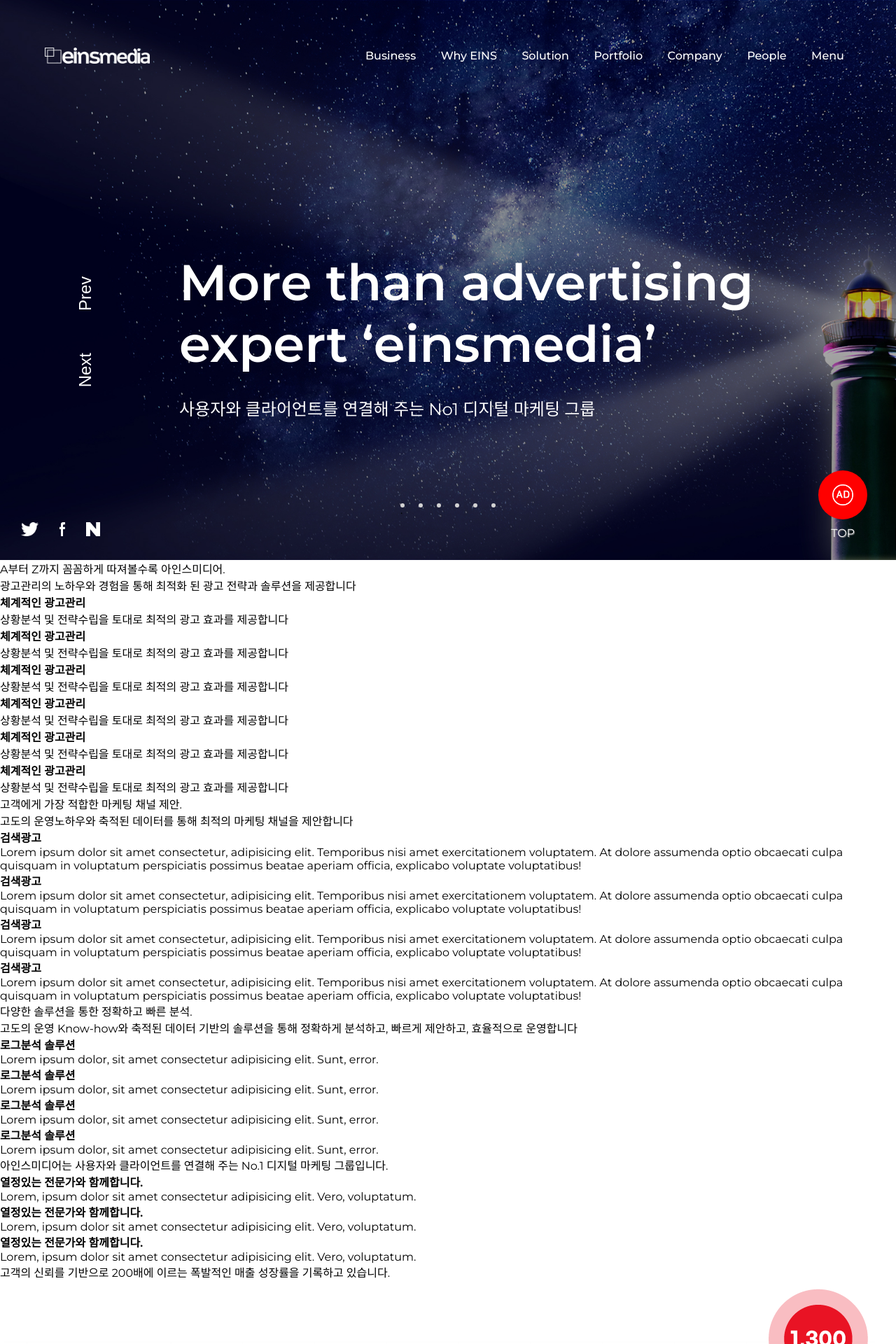
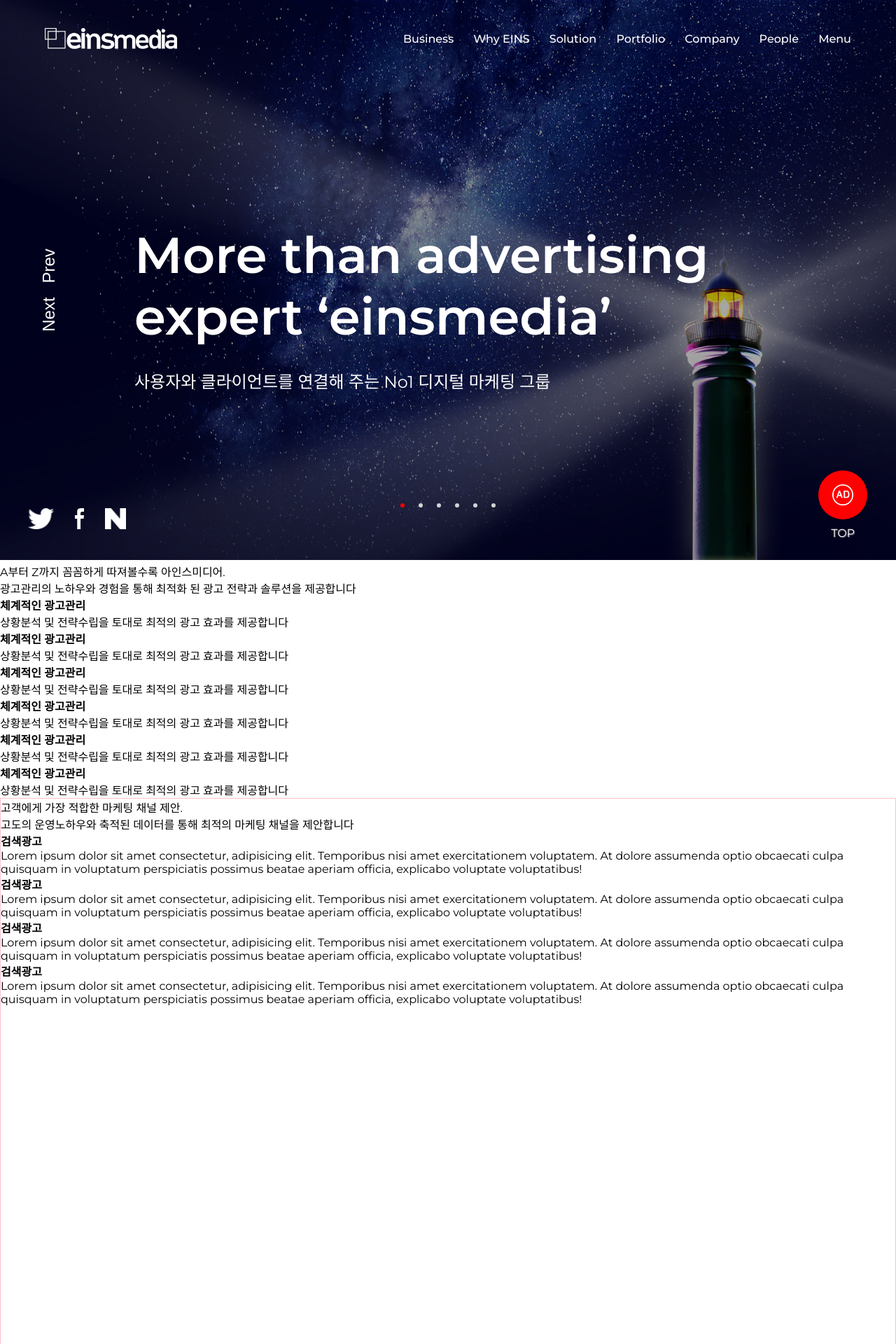
Before and after one commit to jiseung-kang/Publishing-Study, a PHP site: page / in a window 1280 px wide. Shown: the top 1920 px of the page at 70% size. Run offline with PHP 8.4, Linux system fonts and the light colour scheme.

Commit message:
update einsmedia

```diff
--- a/einsmedia/css/common.css
+++ b/einsmedia/css/common.css
@@ -50,75 +50,83 @@ a {
   text-decoration: none;
 }
 
-.main-bg {
-  background: no-repeat url("../images/bg7.jpg");
-  background-size: cover;
+.main #bg {
+  width: 100vw;
   height: 100vh;
+  z-index: -1;
 }
-.main-bg header {
+.main header {
+  position: absolute;
+  top: 0;
+  right: 0;
+  width: 90vw;
+  font-weight: 500;
+  padding: 5vh 5vw;
   display: flex;
   flex-direction: row;
   align-items: center;
   justify-content: space-between;
-  font-weight: 500;
-  padding: 60px 5%;
 }
-.main-bg header img {
-  width: 150px;
+.main header img {
+  height: 30px;
 }
-.main-bg header nav ul {
+.main header nav ul {
   display: flex;
   flex-direction: row;
   align-items: center;
   justify-content: space-between;
-  width: 55vw;
+  width: 50vw;
   color: white;
 }
-.main-bg header nav ul li {
-  padding: 10px;
+.main article {
+  position: absolute;
+  top: 40%;
+  bottom: 0;
+  color: white;
 }
-.main-bg article {
-  color: white;
-  margin-top: 25vh;
-}
-.main-bg article .wrap-btn {
+.main article .wrap-btn {
   display: flex;
   flex-direction: row;
   align-items: center;
-  justify-content: center;
-  position: absolute;
-  top: calc(50vh + 30px);
-  left: 1vw;
+  justify-content: flex-start;
+  float: left;
+  margin-top: 10vh;
   font-weight: 500;
   color: white;
   font-size: 24px;
   transform: rotate(-90deg);
 }
-.main-bg article .wrap-btn button {
-  padding: 30px;
+.main article .wrap-btn button {
+  padding: 0px 10px;
 }
-.main-bg article h3 {
-  margin-left: 20vw;
+.main article h3 {
+  margin-left: 15vw;
   font-size: 72px;
   font-weight: 600;
 }
-.main-bg article p {
+.main article p {
   font-size: 24px;
-  margin: 30px 0 0 20vw;
+  margin: 30px 0 0 15vw;
   font-weight: 300;
 }
-.main-bg article .wrap-icon {
+.main article .wrap-icon {
   display: flex;
   flex-direction: row;
   align-items: center;
-  justify-content: center;
+  justify-content: flex-start;
   position: absolute;
-  bottom: 30px;
-  left: 30px;
+  left: 5vh;
+  bottom: 5vh;
 }
-.main-bg article .wrap-icon img {
+.main article .wrap-icon img {
   margin-right: 30px;
-  height: 20px;
+  height: 30px;
+}
+
+#home article {
+  display: relative;
+  border: 1px solid pink;
+  height: 100vh;
 }
 
 #navigator {
@@ -143,6 +151,9 @@ a {
   border-radius: 100%;
   margin: 10px;
   background-color: lightgray;
+}
+#navigator nav a:first-child {
+  background-color: red;
 }
 #navigator ul {
   display: flex;
--- a/einsmedia/index.html
+++ b/einsmedia/index.html
@@ -9,7 +9,8 @@
     <link rel="icon" type="image/png" sizes="16x16" href="http://www.einsmedia.co.kr/src/img/ico/favicon-16x16.png">
 </head>
 <body>
-  <div class="main-bg">
+  <div class="main">
+    <img src="./images/bg7.jpg" id="bg"></img>
     <header>
       <h1 class="a11y-hide">einsmedia</h1>
       <img src="./images/logo2.png" alt="로고 이미지">
@@ -42,7 +43,6 @@
   </div>
   <section id="home">
     <h2 class="a11y-hide">Home section</h2>
-    <article>
         <h3>A부터 Z까지 꼼꼼하게
           따져볼수록 아인스미디어.</h3>
         <p>광고관리의 노하우와 경험을 통해 최적화 된 광고 전략과
@@ -80,7 +80,7 @@
           </li>
         </ul>
       </article>
-      <article>
+      <article id="sec2">
         <h3>고객에게 가장 적합한
           마케팅 채널 제안.</h3>
           <p>고도의 운영노하우와 축적된 데이터를 통해
--- a/einsmedia/scss/common.scss
+++ b/einsmedia/scss/common.scss
@@ -2,67 +2,81 @@
 
 @import 'variables','reset', 'mixin';
 
-.main-bg {
-  background: no-repeat url($url + 'bg7.jpg');
-  background-size: cover;
-  height: 100vh;
+.main {
+  #bg {
+    width: 100vw;
+    height: 100vh;
+    z-index: -1;
+  }
   header {
+    position: absolute;
+    top: 0;
+    right: 0;
+    width: 90vw;
+    font-weight: 500;
+    padding: 5vh 5vw;
     @include flex-content(row, space-between);
-    font-weight: 500;
-    padding: 60px 5%;
     img {
-      width: 150px;
+      height: 30px;
     }
 
     nav ul {
       @include flex-content(row, space-between);
-      width: 55vw;
+      width: 50vw;
       color: white;
-
-      li {
-        padding: 10px;
-      }
     }
   }
   article {
+    position: absolute;
+    top: 40%;
+    bottom: 0;
     color: white;
-    margin-top: 25vh;
-
     .wrap-btn {
-      @include flex-content(row, center);
-      position: absolute;
-      top: calc(50vh + 30px);
-      left: 1vw;
+      @include flex-content(row, flex-start);
+      float: left;
+      margin-top: 10vh;
       font-weight: 500;
       color: white;
       font-size: 24px;
       transform: rotate(-90deg);
 
       button {
-        padding: 30px;
+        padding: 0px 10px;
       }
     }
     h3 {
-      margin-left: 20vw;
+      margin-left: 15vw;
       font-size: 72px;
       font-weight: 600;
     }
     p {
       font-size: 24px;
-      margin: 30px 0 0 20vw;
+      margin: 30px 0 0 15vw;
       font-weight: 300;
     }
     .wrap-icon {
-      @include flex-content(row, center);
+      @include flex-content(row, flex-start);
       position: absolute;
-      bottom: 30px;
-      left: 30px;
+      left: 5vh;
+      bottom: 5vh;
+
       img {
         margin-right: 30px;
-        height: 20px;
+        height: 30px;
       }
     }
   }
+}
+
+#home{
+
+  article {
+    display: relative;
+    border: 1px solid pink;
+    height: 100vh;
+  }
+
+
 }
 
 #navigator {
@@ -79,6 +93,9 @@
       border-radius: 100%;
       margin: 10px;
       background-color: lightgray;
+    }
+    a:first-child {
+      background-color: red;
     }
   }
 
```
Also changed, not shown: 1 other file.
